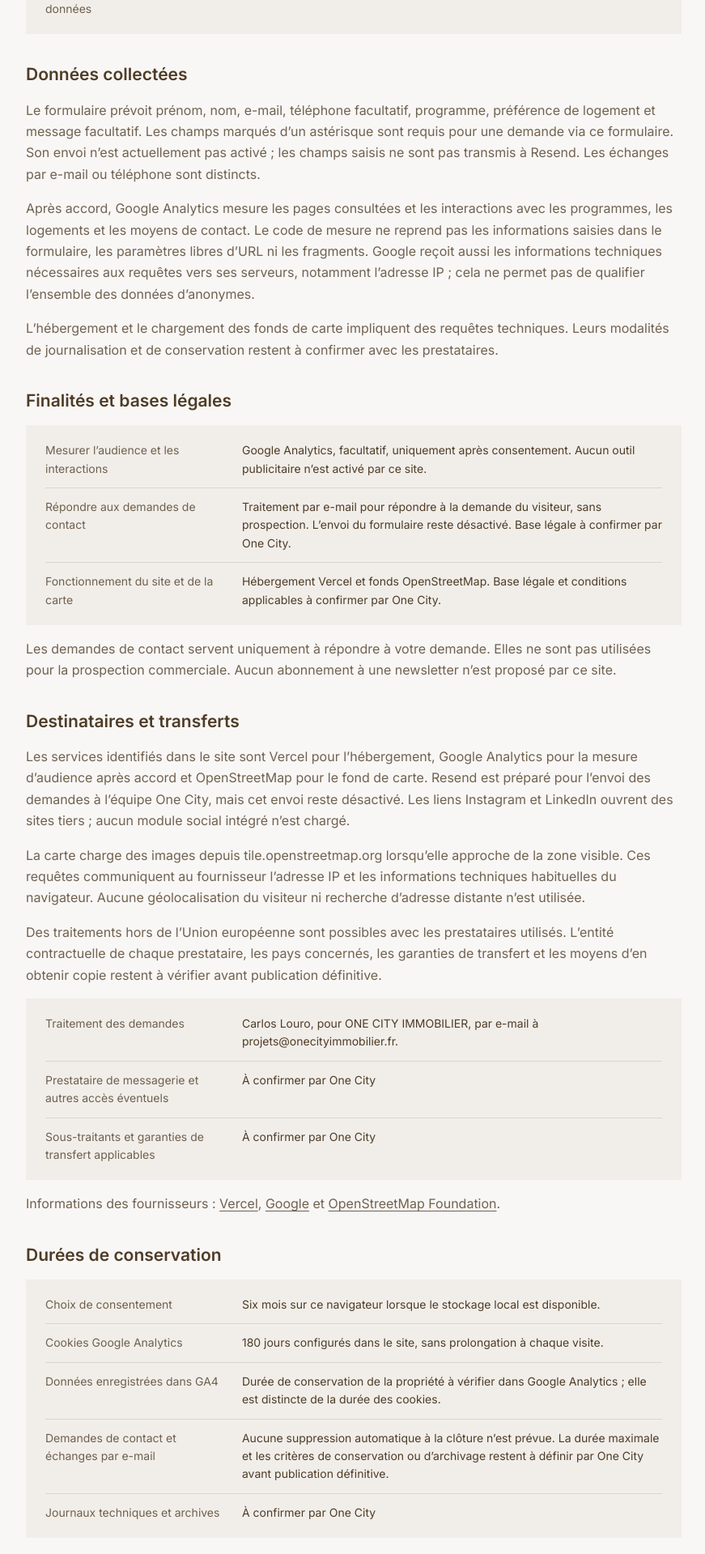
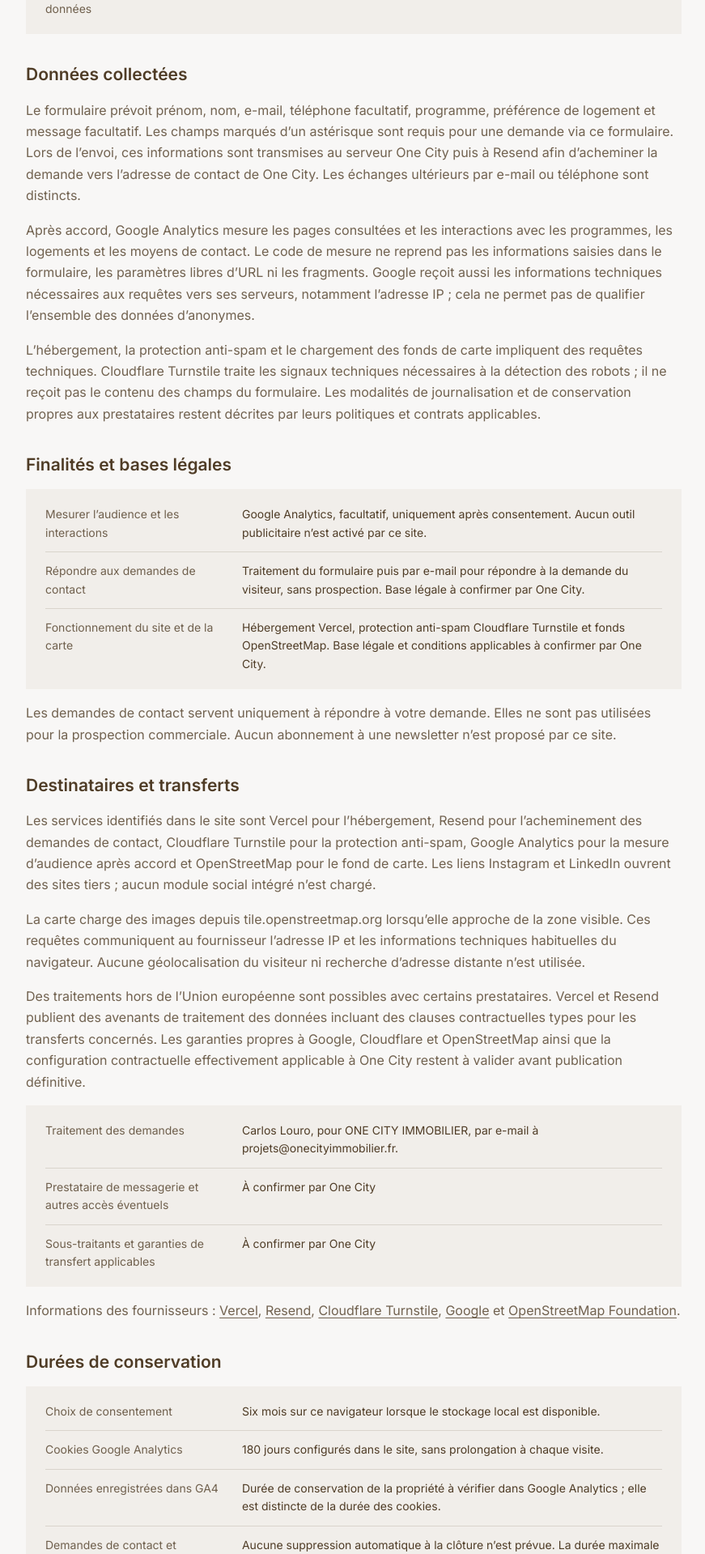
Before and after one commit to EnzoLro/Onecity, a Next.js app: page /politique-de-confidentialite in a window 1280 px wide. Shown: the part 960-2879 px from the top of the page at 81% size, without its empty margins (378-1249 px from the left). Built offline with nearby package versions, Linux system fonts and the light colour scheme; no server answers; a web font is replaced by a local one.

Commit message:
fix(ENZ-77): align privacy notice with live contact stack

```diff
--- a/app/(informations)/politique-de-confidentialite/page.tsx
+++ b/app/(informations)/politique-de-confidentialite/page.tsx
@@ -16,24 +16,24 @@ export default function PrivacyPage() {
       ["Contact données personnelles", <a href={contact.href}>{contact.href.replace("mailto:", "")}</a>], ["Délégué à la protection des données", "Désignation éventuelle et coordonnées à confirmer par One City"],
     ]} /> },
     { id: "donnees", title: "Données collectées", content: <>
-      <p>Le formulaire prévoit prénom, nom, e-mail, téléphone facultatif, programme, préférence de logement et message facultatif. Les champs marqués d’un astérisque sont requis pour une demande via ce formulaire. Son envoi n’est actuellement pas activé ; les champs saisis ne sont pas transmis à Resend. Les échanges par e-mail ou téléphone sont distincts.</p>
+      <p>Le formulaire prévoit prénom, nom, e-mail, téléphone facultatif, programme, préférence de logement et message facultatif. Les champs marqués d’un astérisque sont requis pour une demande via ce formulaire. Lors de l’envoi, ces informations sont transmises au serveur One City puis à Resend afin d’acheminer la demande vers l’adresse de contact de One City. Les échanges ultérieurs par e-mail ou téléphone sont distincts.</p>
       <p>Après accord, Google Analytics mesure les pages consultées et les interactions avec les programmes, les logements et les moyens de contact. Le code de mesure ne reprend pas les informations saisies dans le formulaire, les paramètres libres d’URL ni les fragments. Google reçoit aussi les informations techniques nécessaires aux requêtes vers ses serveurs, notamment l’adresse IP ; cela ne permet pas de qualifier l’ensemble des données d’anonymes.</p>
-      <p>L’hébergement et le chargement des fonds de carte impliquent des requêtes techniques. Leurs modalités de journalisation et de conservation restent à confirmer avec les prestataires.</p>
+      <p>L’hébergement, la protection anti-spam et le chargement des fonds de carte impliquent des requêtes techniques. Cloudflare Turnstile traite les signaux techniques nécessaires à la détection des robots ; il ne reçoit pas le contenu des champs du formulaire. Les modalités de journalisation et de conservation propres aux prestataires restent décrites par leurs politiques et contrats applicables.</p>
     </> },
     { id: "finalites", title: "Finalités et bases légales", content: <>
       <LegalDetails rows={[
         ["Mesurer l’audience et les interactions", "Google Analytics, facultatif, uniquement après consentement. Aucun outil publicitaire n’est activé par ce site."],
-        ["Répondre aux demandes de contact", "Traitement par e-mail pour répondre à la demande du visiteur, sans prospection. L’envoi du formulaire reste désactivé. Base légale à confirmer par One City."],
-        ["Fonctionnement du site et de la carte", "Hébergement Vercel et fonds OpenStreetMap. Base légale et conditions applicables à confirmer par One City."],
+        ["Répondre aux demandes de contact", "Traitement du formulaire puis par e-mail pour répondre à la demande du visiteur, sans prospection. Base légale à confirmer par One City."],
+        ["Fonctionnement du site et de la carte", "Hébergement Vercel, protection anti-spam Cloudflare Turnstile et fonds OpenStreetMap. Base légale et conditions applicables à confirmer par One City."],
       ]} />
       <p>Les demandes de contact servent uniquement à répondre à votre demande. Elles ne sont pas utilisées pour la prospection commerciale. Aucun abonnement à une newsletter n’est proposé par ce site.</p>
     </> },
     { id: "destinataires", title: "Destinataires et transferts", content: <>
-      <p>Les services identifiés dans le site sont Vercel pour l’hébergement, Google Analytics pour la mesure d’audience après accord et OpenStreetMap pour le fond de carte. Resend est préparé pour l’envoi des demandes à l’équipe One City, mais cet envoi reste désactivé. Les liens Instagram et LinkedIn ouvrent des sites tiers ; aucun module social intégré n’est chargé.</p>
+      <p>Les services identifiés dans le site sont Vercel pour l’hébergement, Resend pour l’acheminement des demandes de contact, Cloudflare Turnstile pour la protection anti-spam, Google Analytics pour la mesure d’audience après accord et OpenStreetMap pour le fond de carte. Les liens Instagram et LinkedIn ouvrent des sites tiers ; aucun module social intégré n’est chargé.</p>
       <p>La carte charge des images depuis tile.openstreetmap.org lorsqu’elle approche de la zone visible. Ces requêtes communiquent au fournisseur l’adresse IP et les informations techniques habituelles du navigateur. Aucune géolocalisation du visiteur ni recherche d’adresse distante n’est utilisée.</p>
-      <p>Des traitements hors de l’Union européenne sont possibles avec les prestataires utilisés. L’entité contractuelle de chaque prestataire, les pays concernés, les garanties de transfert et les moyens d’en obtenir copie restent à vérifier avant publication définitive.</p>
+      <p>Des traitements hors de l’Union européenne sont possibles avec certains prestataires. Vercel et Resend publient des avenants de traitement des données incluant des clauses contractuelles types pour les transferts concernés. Les garanties propres à Google, Cloudflare et OpenStreetMap ainsi que la configuration contractuelle effectivement applicable à One City restent à valider avant publication définitive.</p>
       <LegalDetails rows={[["Traitement des demandes", `${legalIdentity.president}, pour ${organization.legalName}, par e-mail à ${contact.href.replace("mailto:", "")}.`], ["Prestataire de messagerie et autres accès éventuels", pending], ["Sous-traitants et garanties de transfert applicables", pending]]} />
-      <p>Informations des fournisseurs : <a href="https://vercel.com/legal/privacy-notice">Vercel</a>, <a href="https://policies.google.com/privacy?hl=fr">Google</a> et <a href="https://osmfoundation.org/wiki/Privacy_Policy">OpenStreetMap Foundation</a>.</p>
+      <p>Informations des fournisseurs : <a href="https://vercel.com/legal/privacy-notice">Vercel</a>, <a href="https://resend.com/legal/dpa">Resend</a>, <a href="https://www.cloudflare.com/fr-fr/turnstile-privacy-policy/">Cloudflare Turnstile</a>, <a href="https://policies.google.com/privacy?hl=fr">Google</a> et <a href="https://osmfoundation.org/wiki/Privacy_Policy">OpenStreetMap Foundation</a>.</p>
     </> },
     { id: "conservation", title: "Durées de conservation", content: <>
       <LegalDetails rows={[
@@ -51,7 +51,7 @@ export default function PrivacyPage() {
       ]} />
       <p>Avant accord ou après refus, aucun script Google Analytics n’est chargé et aucun événement n’est conservé pour un envoi ultérieur. La mesure est désactivée en pré-production, même après acceptation.</p>
       <p>Vous pouvez accepter ou refuser depuis le bandeau et modifier votre choix à tout moment dans les <a href="/parametres-cookies">paramètres des cookies</a>, accessibles aussi en pied de page. Le refus conserve l’accès au site. Le retrait arrête la mesure, supprime les cookies Analytics accessibles au site et recharge la page pour retirer le script. Il ne supprime pas les données déjà reçues par Google.</p>
-      <p>Le choix de mesure d’audience est indépendant de l’accord demandé dans le formulaire de contact.</p>
+      <p>Le choix de mesure d’audience est indépendant de l’accord demandé dans le formulaire de contact. Cloudflare Turnstile est utilisé pour la sécurité du formulaire et ne dépend pas du choix Analytics.</p>
     </> },
     { id: "droits", title: "Vos droits", content: <>
       <p>Dans les conditions prévues par la réglementation, vous pouvez demander l’accès à vos données, leur rectification ou leur effacement, la limitation du traitement et, lorsque cela s’applique, leur portabilité. Vous pouvez également vous opposer à certains traitements.</p>
```
